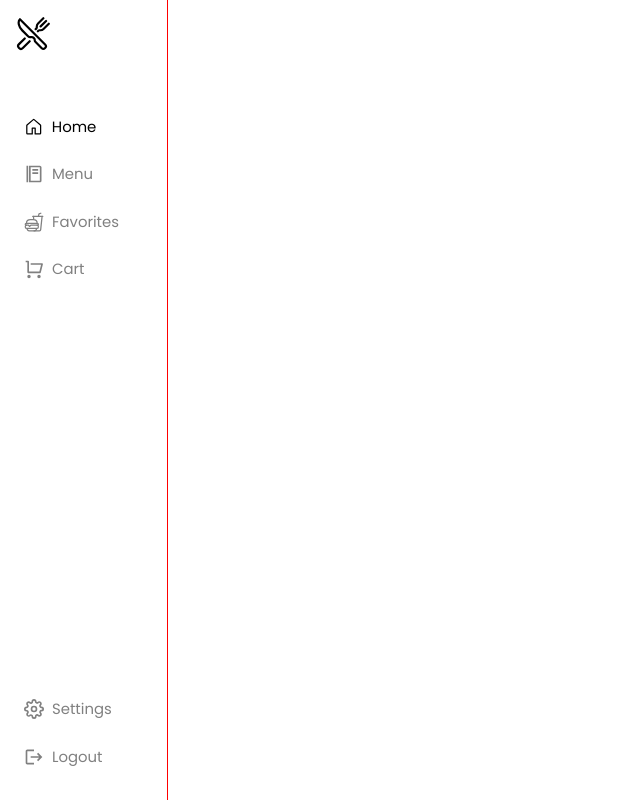
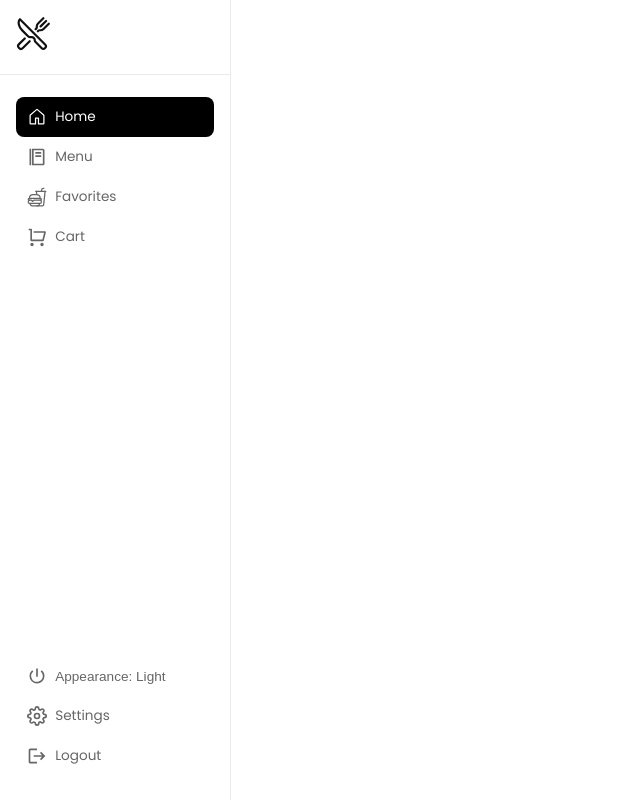
Before and after one commit to Beridze0/food-delivery, a React (Vite) app: page / in a window 1280 px wide. Shown: the whole page, without its empty margins (0-640 px from the left). Built offline with nearby package versions, Linux system fonts and the light colour scheme.

Commit message:
added color variables styled sidebar

```diff
--- a/src/components/Sidebar/Sidebar.css
+++ b/src/components/Sidebar/Sidebar.css
@@ -1,7 +1,7 @@
 .sidebar-container{
     height: 100%;
     width: fit-content;
-    border-right: 1px solid red;
+    border-right: 1px solid var(--border-color);
 }
 
 .sidebar{
@@ -9,51 +9,82 @@
     flex-direction: column;
     justify-content: space-between;
     height: 100%;
-    padding-left: 1rem;
+    margin-right: 1rem;
 }
 
 .sidebar-top{
     display: flex;
     flex-direction: column;
-    gap: 3rem;
+    gap: 1.4rem;
     padding-top: 1rem;
 }
 
 .logo{
     cursor: pointer;
+    color: var(--primary-text);
+    padding-left: 1rem;
+    border-bottom: 1px solid var(--border-color);
+    width: 100%;
+    padding-bottom: 1rem;
 }
 
 .sidebar-nav{
     display: flex;
     flex-direction: column;
-    gap: 0.5rem;
+    gap: 0.05rem;
+    padding-left: 1rem;
 }
 
 .sidebar-nav-item{
     display: flex;
     align-items: center;
-    padding: 0.6rem 3rem 0.5rem 0.5rem;
+    padding: 0.6rem 2rem 0.6rem 0.7rem;
     gap: 0.5rem;
     transition: 0.2s;
-    color: gray;
+    color: var(--secondary-text);
     cursor: pointer;
     border-radius: 0.5rem;
     text-decoration: none;
 }
 
 .active{
-    color: black;
-    scale: 1.005;
+    background-color: var(--button-bg);
+    color: var(--button-text);
 }
 
 .sidebar-nav-item:hover{
-    color: black;
-    scale: 1.005;
+    background-color: var(--button-bg);
+    color: var(--button-text);
 }
 
 .sidebar-nav-item p{
     margin: 0;
-    font-size: 0.93rem;
+    font-size: 0.85rem;
+}
+
+.sidebar-settings{
+    border: none;
+    background-color: transparent;
+    margin: 0;
+    display: flex;
+    align-items: center;
+    padding: 0.6rem 3rem 0.6rem 0.7rem;
+    gap: 0.5rem;
+    transition: 0.2s;
+    color: var(--secondary-text);
+    cursor: pointer;
+    border-radius: 0.5rem;
+    text-decoration: none;
+}
+
+.sidebar-settings p{
+    margin: 0;
+    font-size: 0.85rem;
+}
+
+.sidebar-settings:hover{
+    background-color: transparent;
+    color: var(--primary-text);
 }
 
 .last{
--- a/src/components/Sidebar/Sidebar.jsx
+++ b/src/components/Sidebar/Sidebar.jsx
@@ -1,4 +1,4 @@
-import React from 'react'
+import React, { useEffect, useState } from 'react'
 import './Sidebar.css'
 import { IoRestaurantOutline } from "react-icons/io5";
 import { GoHome } from "react-icons/go";
@@ -11,6 +11,23 @@ import { MdOutlinePowerSettingsNew } from "react-icons/md";
 import { NavLink } from 'react-router-dom';
 
 const Sidebar = () => {
+
+    const [darkMode, setDarkMode] = useState(JSON.parse(localStorage.getItem('dark-mode')) || false)
+
+    const handleChangeTheme = () =>{
+        setDarkMode(prev => {
+            const newTheme = !prev
+            document.querySelector('body').setAttribute('data-theme', newTheme? "dark" : "light")
+            localStorage.setItem('dark-mode', JSON.stringify(newTheme))
+            return newTheme
+        })
+    }
+
+    useEffect(()=>{
+        const currentTheme = JSON.parse(localStorage.getItem('dark-mode'))
+        setDarkMode(currentTheme)
+    },[])
+
   return (
     <div className='sidebar-container'>
         <div className='sidebar'>
@@ -48,13 +65,17 @@ const Sidebar = () => {
             </div>
 
             <div className='sidebar-nav'>
-                <NavLink to={'/settings'} className={({isActive}) => isActive? "sidebar-nav-item active"
+                <button className='sidebar-settings' onClick={handleChangeTheme}>
+                    <MdOutlinePowerSettingsNew size={20} />
+                    <p>Appearance: {darkMode? "Dark" : "Light"}</p>
+                </button>
+                <NavLink to={'/settings'} className={({isActive}) => isActive? "sidebar-settings active"
                 :
-                 "sidebar-nav-item"}>
+                 "sidebar-settings"}>
                     <FiSettings size={20} />
                     <p>Settings</p>
                 </NavLink>
-                <NavLink to={'/logout'} className='sidebar-nav-item last'>
+                <NavLink to={'/logout'} className='sidebar-settings last'>
                     <MdLogout size={20} />
                     <p>Logout</p>
                 </NavLink>
--- a/src/index.css
+++ b/src/index.css
@@ -8,6 +8,7 @@ body{
   margin: 0;
   font-family: "Poppins", serif;
   height: 100%;
+  background-color: var(--background-color);
 }
 
 #root{
@@ -17,3 +18,34 @@ body{
 .app{
   height: 100%;
 }
+
+
+:root {
+  --background-color: #ffffff; /* Light mode background */
+  --sidebar-bg: #f8f8f8; /* Light mode sidebar */
+  --sidebar-text: #000000;
+  --primary-text: #111111;
+  --secondary-text: #666666;
+  --card-bg: #ffffff;
+  --card-text: #000000;
+  --button-bg: #000000;
+  --button-text: #ffffff;
+  --available-color: #0070f3; /* Next.js blue */
+  --not-available-color: #ff1a1a;
+  --border-color: #eaeaea;
+}
+
+[data-theme="dark"] {
+  --background-color: #000000; /* Next.js default dark mode */
+  --sidebar-bg: #0a0a0a;
+  --sidebar-text: #ffffff;
+  --primary-text: #ffffff;
+  --secondary-text: #888888;
+  --card-bg: #111111;
+  --card-text: #ffffff;
+  --button-bg: #f9f9f9; /* Next.js blue */
+  --button-text: #000000;
+  --available-color: #0070f3;
+  --not-available-color: #ff1a1a;
+  --border-color: #222222;
+}
```
